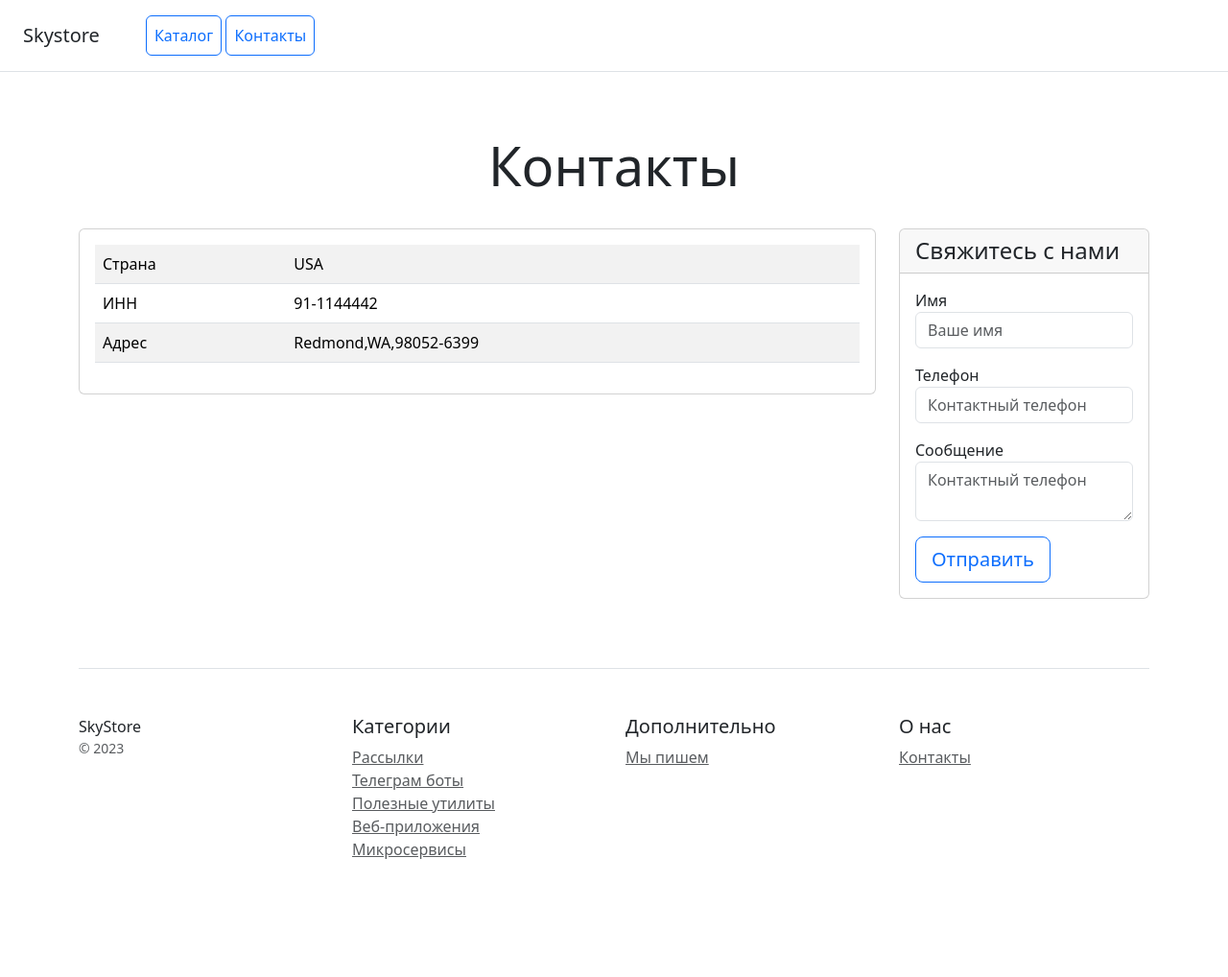
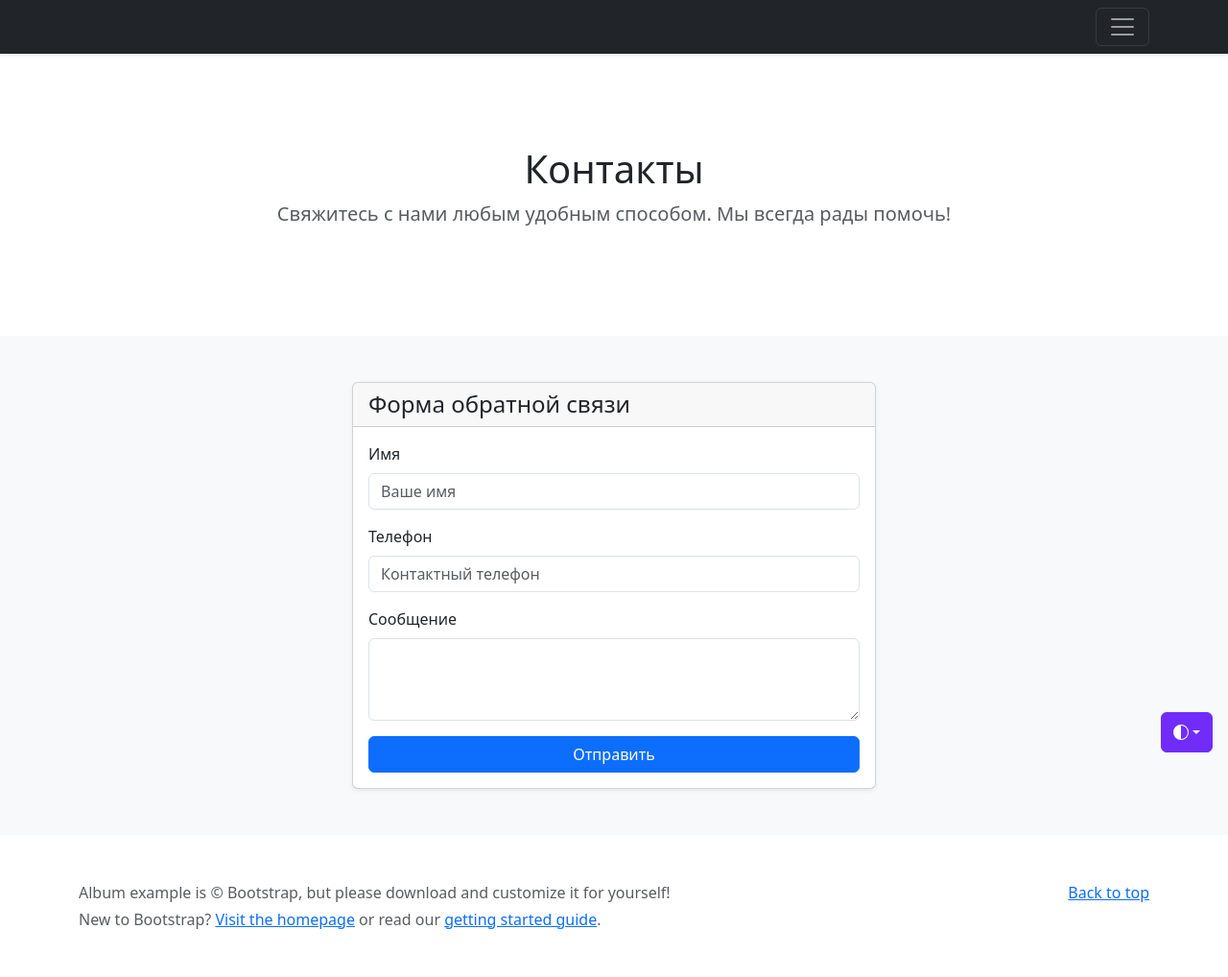
Before and after one commit to andyAlem/PythonProject_Django, a Django app: page /contacts/ in a window 1280 px wide. Shown: the whole page at 96% size. Before the commit the page ends 895 px from the top, so only its background shows below. Run offline with Django 5.2, Linux system fonts and the light colour scheme; some libraries are stand-ins or nearby versions.

Commit message:
ready to push. Added templates, performed black and isort

```diff
--- a/catalog/admin.py
+++ b/catalog/admin.py
@@ -2,9 +2,11 @@ from django.contrib import admin
 
 from catalog.models import Category, Product
 
+
 @admin.register(Category)
 class CategoryAdmin(admin.ModelAdmin):
     list_display = ("id", "name")
+
 
 @admin.register(Product)
 class ProductAdmin(admin.ModelAdmin):
--- a/catalog/models.py
+++ b/catalog/models.py
@@ -43,7 +43,7 @@ class Product(models.Model):
     )
     category = models.ForeignKey(
         Category,
-        on_delete=models.CASCADE, #SET_NULL
+        on_delete=models.CASCADE,  # SET_NULL
         verbose_name="Категория",
         related_name="products",
         help_text="Категория продукта:",
--- /dev/null
+++ b/catalog/templates/base.html
@@ -0,0 +1,204 @@
+{% load static %}
+<!doctype html>
+<html lang="en" data-bs-theme="auto">
+  <head>
+    <meta charset="utf-8">
+    <meta name="viewport" content="width=device-width, initial-scale=1">
+    <meta name="description" content="">
+    <meta name="author" content="Mark Otto, Jacob Thornton, and Bootstrap contributors">
+    <meta name="generator" content="Hugo 0.145.0">
+    <title>Album example · Bootstrap v5.3</title>
+
+    <link rel="canonical" href="https://getbootstrap.com/docs/5.3/examples/album/">
+
+
+    <link href="{% static 'css/bootstrap.min.css' %}" rel="stylesheet" >
+
+    <link rel="apple-touch-icon" href="/docs/5.3/assets/img/favicons/apple-touch-icon.png" sizes="180x180">
+<link rel="icon" href="/docs/5.3/assets/img/favicons/favicon-32x32.png" sizes="32x32" type="image/png">
+<link rel="icon" href="/docs/5.3/assets/img/favicons/favicon-16x16.png" sizes="16x16" type="image/png">
+<link rel="manifest" href="/docs/5.3/assets/img/favicons/manifest.json">
+<link rel="mask-icon" href="/docs/5.3/assets/img/favicons/safari-pinned-tab.svg" color="#712cf9">
+<link rel="icon" href="/docs/5.3/assets/img/favicons/favicon.ico">
+<meta name="theme-color" content="#712cf9">
+
+
+    <style>
+      .bd-placeholder-img {
+        font-size: 1.125rem;
+        text-anchor: middle;
+        -webkit-user-select: none;
+        -moz-user-select: none;
+        user-select: none;
+      }
+
+      @media (min-width: 768px) {
+        .bd-placeholder-img-lg {
+          font-size: 3.5rem;
+        }
+      }
+
+      .b-example-divider {
+        width: 100%;
+        height: 3rem;
+        background-color: rgba(0, 0, 0, .1);
+        border: solid rgba(0, 0, 0, .15);
+        border-width: 1px 0;
+        box-shadow: inset 0 .5em 1.5em rgba(0, 0, 0, .1), inset 0 .125em .5em rgba(0, 0, 0, .15);
+      }
+
+      .b-example-vr {
+        flex-shrink: 0;
+        width: 1.5rem;
+        height: 100vh;
+      }
+
+      .bi {
+        vertical-align: -.125em;
+        fill: currentColor;
+      }
+
+      .nav-scroller {
+        position: relative;
+        z-index: 2;
+        height: 2.75rem;
+        overflow-y: hidden;
+      }
+
+      .nav-scroller .nav {
+        display: flex;
+        flex-wrap: nowrap;
+        padding-bottom: 1rem;
+        margin-top: -1px;
+        overflow-x: auto;
+        text-align: center;
+        white-space: nowrap;
+        -webkit-overflow-scrolling: touch;
+      }
+
+      .btn-bd-primary {
+        --bd-violet-bg: #712cf9;
+        --bd-violet-rgb: 112.520718, 44.062154, 249.437846;
+
+        --bs-btn-font-weight: 600;
+        --bs-btn-color: var(--bs-white);
+        --bs-btn-bg: var(--bd-violet-bg);
+        --bs-btn-border-color: var(--bd-violet-bg);
+        --bs-btn-hover-color: var(--bs-white);
+        --bs-btn-hover-bg: #6528e0;
+        --bs-btn-hover-border-color: #6528e0;
+        --bs-btn-focus-shadow-rgb: var(--bd-violet-rgb);
+        --bs-btn-active-color: var(--bs-btn-hover-color);
+        --bs-btn-active-bg: #5a23c8;
+        --bs-btn-active-border-color: #5a23c8;
+      }
+
+      .bd-mode-toggle {
+        z-index: 1500;
+      }
+
+      .bd-mode-toggle .bi {
+        width: 1em;
+        height: 1em;
+      }
+
+      .bd-mode-toggle .dropdown-menu .active .bi {
+        display: block !important;
+      }
+    </style>
+
+
+  </head>
+  <body>
+    <svg xmlns="http://www.w3.org/2000/svg" class="d-none">
+  <symbol id="check2" viewBox="0 0 16 16">
+    <path d="M13.854 3.646a.5.5 0 0 1 0 .708l-7 7a.5.5 0 0 1-.708 0l-3.5-3.5a.5.5 0 1 1 .708-.708L6.5 10.293l6.646-6.647a.5.5 0 0 1 .708 0z"/>
+  </symbol>
+  <symbol id="circle-half" viewBox="0 0 16 16">
+    <path d="M8 15A7 7 0 1 0 8 1v14zm0 1A8 8 0 1 1 8 0a8 8 0 0 1 0 16z"/>
+  </symbol>
+  <symbol id="moon-stars-fill" viewBox="0 0 16 16">
+    <path d="M6 .278a.768.768 0 0 1 .08.858 7.208 7.208 0 0 0-.878 3.46c0 4.021 3.278 7.277 7.318 7.277.527 0 1.04-.055 1.533-.16a.787.787 0 0 1 .81.316.733.733 0 0 1-.031.893A8.349 8.349 0 0 1 8.344 16C3.734 16 0 12.286 0 7.71 0 4.266 2.114 1.312 5.124.06A.752.752 0 0 1 6 .278z"/>
+    <path d="M10.794 3.148a.217.217 0 0 1 .412 0l.387 1.162c.173.518.579.924 1.097 1.097l1.162.387a.217.217 0 0 1 0 .412l-1.162.387a1.734 1.734 0 0 0-1.097 1.097l-.387 1.162a.217.217 0 0 1-.412 0l-.387-1.162A1.734 1.734 0 0 0 9.31 6.593l-1.162-.387a.217.217 0 0 1 0-.412l1.162-.387a1.734 1.734 0 0 0 1.097-1.097l.387-1.162zM13.863.099a.145.145 0 0 1 .274 0l.258.774c.115.346.386.617.732.732l.774.258a.145.145 0 0 1 0 .274l-.774.258a1.156 1.156 0 0 0-.732.732l-.258.774a.145.145 0 0 1-.274 0l-.258-.774a1.156 1.156 0 0 0-.732-.732l-.774-.258a.145.145 0 0 1 0-.274l.774-.258c.346-.115.617-.386.732-.732L13.863.1z"/>
+  </symbol>
+  <symbol id="sun-fill" viewBox="0 0 16 16">
+    <path d="M8 12a4 4 0 1 0 0-8 4 4 0 0 0 0 8zM8 0a.5.5 0 0 1 .5.5v2a.5.5 0 0 1-1 0v-2A.5.5 0 0 1 8 0zm0 13a.5.5 0 0 1 .5.5v2a.5.5 0 0 1-1 0v-2A.5.5 0 0 1 8 13zm8-5a.5.5 0 0 1-.5.5h-2a.5.5 0 0 1 0-1h2a.5.5 0 0 1 .5.5zM3 8a.5.5 0 0 1-.5.5h-2a.5.5 0 0 1 0-1h2A.5.5 0 0 1 3 8zm10.657-5.657a.5.5 0 0 1 0 .707l-1.414 1.415a.5.5 0 1 1-.707-.708l1.414-1.414a.5.5 0 0 1 .707 0zm-9.193 9.193a.5.5 0 0 1 0 .707L3.05 13.657a.5.5 0 0 1-.707-.707l1.414-1.414a.5.5 0 0 1 .707 0zm9.193 2.121a.5.5 0 0 1-.707 0l-1.414-1.414a.5.5 0 0 1 .707-.707l1.414 1.414a.5.5 0 0 1 0 .707zM4.464 4.465a.5.5 0 0 1-.707 0L2.343 3.05a.5.5 0 1 1 .707-.707l1.414 1.414a.5.5 0 0 1 0 .708z"/>
+  </symbol>
+</svg>
+
+
+    <div class="dropdown position-fixed bottom-0 end-0 mb-3 me-3 bd-mode-toggle">
+      <button class="btn btn-bd-primary py-2 dropdown-toggle d-flex align-items-center"
+        id="bd-theme"
+        type="button"
+        aria-expanded="false"
+        data-bs-toggle="dropdown"
+
+        aria-label="Toggle theme (auto)">
+  <svg class="bi my-1 theme-icon-active" aria-hidden="true"><use href="#circle-half"></use></svg>
+  <span class="visually-hidden" id="bd-theme-text">Toggle theme</span>
+</button>
+<ul class="dropdown-menu dropdown-menu-end shadow" aria-labelledby="bd-theme-text">
+  <li>
+    <button type="button" class="dropdown-item d-flex align-items-center" data-bs-theme-value="light" aria-pressed="false">
+      <svg class="bi me-2 opacity-50" aria-hidden="true"><use href="#sun-fill"></use></svg>
+      Light
+      <svg class="bi ms-auto d-none" aria-hidden="true"><use href="#check2"></use></svg>
+    </button>
+  </li>
+  <li>
+    <button type="button" class="dropdown-item d-flex align-items-center" data-bs-theme-value="dark" aria-pressed="false">
+      <svg class="bi me-2 opacity-50" aria-hidden="true"><use href="#moon-stars-fill"></use></svg>
+      Dark
+      <svg class="bi ms-auto d-none" aria-hidden="true"><use href="#check2"></use></svg>
+    </button>
+  </li>
+  <li>
+    <button type="button" class="dropdown-item d-flex align-items-center active" data-bs-theme-value="auto" aria-pressed="true">
+      <svg class="bi me-2 opacity-50" aria-hidden="true"><use href="#circle-half"></use></svg>
+      Auto
+      <svg class="bi ms-auto d-none" aria-hidden="true"><use href="#check2"></use></svg>
+    </button>
+  </li>
+</ul>
+
+    </div>
+
+
+<header data-bs-theme="dark">
+{% include 'includes/inc_menu.html' %}
+</header>
+
+<main>
+{% if not request.path == '/contacts/' %}
+  <section class="py-5 text-center container">
+    <div class="row py-lg-5">
+      <div class="col-lg-6 col-md-8 mx-auto">
+        <h1 class="fw-light">Товары</h1>
+        <p class="lead text-body-secondary">Something short and leading about the collection below—its contents, the creator, etc. Make it short and sweet, but not too short so folks don’t simply skip over it entirely.</p>
+        <p>
+          <a href="#" class="btn btn-primary my-2">Main call to action</a>
+          <a href="#" class="btn btn-secondary my-2">Secondary action</a>
+        </p>
+      </div>
+    </div>
+  </section>
+{% endif %}
+
+{% block content %}
+{% endblock %}
+</main>
+
+<footer class="text-body-secondary py-5">
+  <div class="container">
+    <p class="float-end mb-1">
+      <a href="#">Back to top</a>
+    </p>
+    <p class="mb-1">Album example is &copy; Bootstrap, but please download and customize it for yourself!</p>
+    <p class="mb-0">New to Bootstrap? <a href="/">Visit the homepage</a> or read our <a href="/docs/5.3/getting-started/introduction/">getting started guide</a>.</p>
+  </div>
+</footer>
+<script src="{% static 'js/bootstrap.bundle.min.js' %}"></script>
+
+    </body>
+</html>
--- a/catalog/templates/contacts.html
+++ b/catalog/templates/contacts.html
@@ -1,107 +1,45 @@
-{% load static %}
-<!doctype html>
-<html lang="en">
-<head>
-    <meta charset="utf-8">
-    <meta name="viewport" content="width=device-width, initial-scale=1">
-    <title>Skystore</title>
-<link rel="stylesheet" type="text/css" href="{% static 'css/bootstrap.min.css' %}">
-</head>
-<body>
-<div class="d-flex flex-column flex-md-row align-items-center p-3 px-md-4 mb-3 bg-white border-bottom box-shadow">
-    <h5 class="my-0 mr-md-auto font-weight-normal">Skystore</h5>
-    <nav class="ms-5">
-        <a class="p-2 btn btn-outline-primary" href="/">Каталог</a>
-        <a class="p-2 btn btn-outline-primary" href="/contacts/">Контакты</a>
-    </nav>
-</div>
+{% extends "base.html" %}
 
-<div class="pricing-header px-3 py-3 pt-md-5 pb-md-4 mx-auto text-center">
-    <h1 class="display-4">Контакты</h1>
-</div>
-
-<div class="container">
-    <div class="row text-start">
-        <div class="col-lg-9 col-md-6 col-sm-12">
-            <div class="card mb-4 box-shadow">
-                <div class="card-body">
-                    <table class="table table-striped">
-                        <tr>
-                            <td class="w-25">Страна</td>
-                            <td>USA</td>
-                        </tr>
-                        <tr>
-                            <td class="w-25">ИНН</td>
-                            <td>91-1144442</td>
-                        </tr>
-                        <tr>
-                            <td class="w-25">Адрес</td>
-                            <td>Redmond,WA,98052-6399</td>
-                        </tr>
-                    </table>
+{% block content %}
+  <section class="py-5 text-center container">
+    <div class="row py-lg-5">
+      <div class="col-lg-8 col-md-8 mx-auto">
+        <h1 class="fw-light">Контакты</h1>
+        <p class="lead text-body-secondary">Свяжитесь с нами любым удобным способом. Мы всегда рады помочь!</p>
       </div>
     </div>
-        </div>
-        <div class="col-lg-3 col-md-6 col-sm-12">
-            <div class="card mb-4 box-shadow">
+  </section>
+
+  <div class="album py-5 bg-body-tertiary">
+    <div class="container">
+      <div class="row">
+        <!-- Форма обратной связи -->
+        <div class="col-md-6 mx-auto">
+          <div class="card shadow-sm">
             <div class="card-header">
-                    <h4 class="my-0 font-weight-normal">Свяжитесь с нами</h4>
+              <h4 class="my-0 font-weight-normal">Форма обратной связи</h4>
             </div>
             <div class="card-body">
-                    <form method="post" action="" class="form-floating">
+              <form method="post" class="form-floating">
                 {% csrf_token %}
                 <div class="mb-3">
-                            <label for="name">Имя</label>
+                  <label for="name" class="form-label">Имя</label>
                   <input type="text" name="name" class="form-control" id="name" placeholder="Ваше имя" required>
                 </div>
                 <div class="mb-3">
-                            <label for="phone">Телефон</label>
-                            <input type="text" name="phone" class="form-control" id="phone" placeholder="Контактный телефон" required>
+                  <label for="phone" class="form-label">Телефон</label>
+                  <input type="tel" name="phone" class="form-control" id="phone" placeholder="Контактный телефон" required>
                 </div>
                 <div class="mb-3">
-                            <label for="message">Сообщение</label>
-                            <textarea type="text" name="message" class="form-control" id="message" placeholder="Контактный телефон" required></textarea>
+                  <label for="message" class="form-label">Сообщение</label>
+                  <textarea name="message" class="form-control" id="message" rows="3" required></textarea>
                 </div>
-                        <button type="submit" class="btn btn-lg btn-block btn-outline-primary">Отправить</button>
+                <button type="submit" class="btn btn-primary w-100">Отправить</button>
               </form>
             </div>
           </div>
         </div>
       </div>
-
-    <footer class="pt-4 my-md-5 pt-md-5 border-top">
-        <div class="row">
-            <div class="col-12 col-md">
-                SkyStore
-                <small class="d-block mb-3 text-muted">&copy; 2023</small>
-            </div>
-            <div class="col-6 col-md">
-                <h5>Категории</h5>
-                <ul class="list-unstyled text-small">
-                    <li><a class="text-muted" href="#">Рассылки</a></li>
-                    <li><a class="text-muted" href="#">Телеграм боты</a></li>
-                    <li><a class="text-muted" href="#">Полезные утилиты</a></li>
-                    <li><a class="text-muted" href="#">Веб-приложения</a></li>
-                    <li><a class="text-muted" href="#">Микросервисы</a></li>
-                </ul>
-            </div>
-            <div class="col-6 col-md">
-                <h5>Дополнительно</h5>
-                <ul class="list-unstyled text-small">
-                    <li><a class="text-muted" href="#">Мы пишем</a></li>
-                </ul>
-            </div>
-            <div class="col-6 col-md">
-                <h5>О нас</h5>
-                <ul class="list-unstyled text-small">
-                    <li><a class="text-muted" href="/contacts/">Контакты</a></li>
-                </ul>
     </div>
   </div>
-    </footer>
-</div>
-
-<script type="text/javascript" src="/static/js/bootstrap.bundle.min.js"></script>
-
-</body>
-</html>
+{% endblock %}
--- /dev/null
+++ b/catalog/templates/includes/inc_menu.html
@@ -0,0 +1,28 @@
+<div class="collapse text-bg-dark" id="navbarHeader">
+    <div class="container">
+      <div class="row">
+        <div class="col-sm-8 col-md-7 py-4">
+          <h4>Магазин электроники</h4>
+          <p class="text-body-secondary"> У нас большой выбор различного товара</p>
+        </div>
+        <div class="col-sm-4 offset-md-1 py-4">
+          <h4>Навигация</h4>
+          <ul class="list-unstyled">
+            <li><a href="{% url 'catalog:products_list' %}" class="text-white">Главная</a></li>
+            <li><a href="" class="text-white">Вход</a></li>
+            <li><a href="" class="text-white">Регистрация</a></li>
+            <li><a href="{% url 'catalog:contacts' %}" class="text-white">Контакты</a></li>
+          </ul>
+        </div>
+      </div>
+    </div>
+  </div>
+  <div class="navbar navbar-dark bg-dark shadow-sm">
+    <div class="container">
+      <a href="#" class="navbar-brand d-flex align-items-center">
+      </a>
+      <button class="navbar-toggler" type="button" data-bs-toggle="collapse" data-bs-target="#navbarHeader" aria-controls="navbarHeader" aria-expanded="false" aria-label="Toggle navigation">
+        <span class="navbar-toggler-icon"></span>
+      </button>
+    </div>
+  </div>
--- a/catalog/urls.py
+++ b/catalog/urls.py
@@ -1,11 +1,12 @@
 from django.urls import path
 
-from catalog import views
 from catalog.apps import CatalogConfig
+from catalog.views import contacts, products_detail, products_list
 
 app_name = CatalogConfig.name
 
 urlpatterns = [
-    path("", views.home, name="home"),
-    path("contacts/", views.contacts, name="contacts"),
+    path("", products_list, name="products_list"),
+    path("contacts/", contacts, name="contacts"),
+    path("products/<int:pk>/", products_detail, name="products_detail"),
 ]
--- a/catalog/views.py
+++ b/catalog/views.py
@@ -1,10 +1,6 @@
-from django.shortcuts import HttpResponse, render
+from django.shortcuts import HttpResponse, get_object_or_404, render
 
-
-def home(request) -> HttpResponse:
-    """Функция возвращает страницу home"""
-
-    return render(request, "home.html")
+from catalog.models import Product
 
 
 def contacts(request) -> HttpResponse:
@@ -12,3 +8,25 @@ def contacts(request) -> HttpResponse:
     Функция возвращает страницу contacts.html.
     """
     return render(request, "contacts.html")
+
+
+def products_list(request):
+    """
+    :param request:
+    :return:
+    """
+    products = Product.objects.all()
+    context = {"products": products}
+    return render(request, "products_list.html", context=context)
+
+
+def products_detail(request, pk):
+    """
+    Рендеринг одного товара
+    :param request:
+    :param pk:
+    :return:
+    """
+    product = get_object_or_404(Product, pk=pk)
+    context = {"product": product}
+    return render(request, "products_detail.html", context=context)
--- a/config/settings.py
+++ b/config/settings.py
@@ -46,6 +46,7 @@ TEMPLATES = [
                 'django.template.context_processors.request',
                 'django.contrib.auth.context_processors.auth',
                 'django.contrib.messages.context_processors.messages',
+                'django.template.context_processors.media',
             ],
         },
     },
--- a/config/urls.py
+++ b/config/urls.py
@@ -5,5 +5,5 @@ from django.urls import path, include
 
 urlpatterns = [
     path('admin/', admin.site.urls),
-    path('', include('catalog.urls', namespace='catalog'))
+    path('', include('catalog.urls', namespace='catalog')),
 ] +static(settings.MEDIA_URL, document_root=settings.MEDIA_ROOT)
```
Also changed, not shown: catalog/templates/products_detail.html (added, +26 -0 lines), catalog/templates/products_list.html (added, +26 -0 lines), catalog/templatetags/my_tags.py (added, +10 -0 lines). Lines whose indentation alone changed are shown as unchanged.
